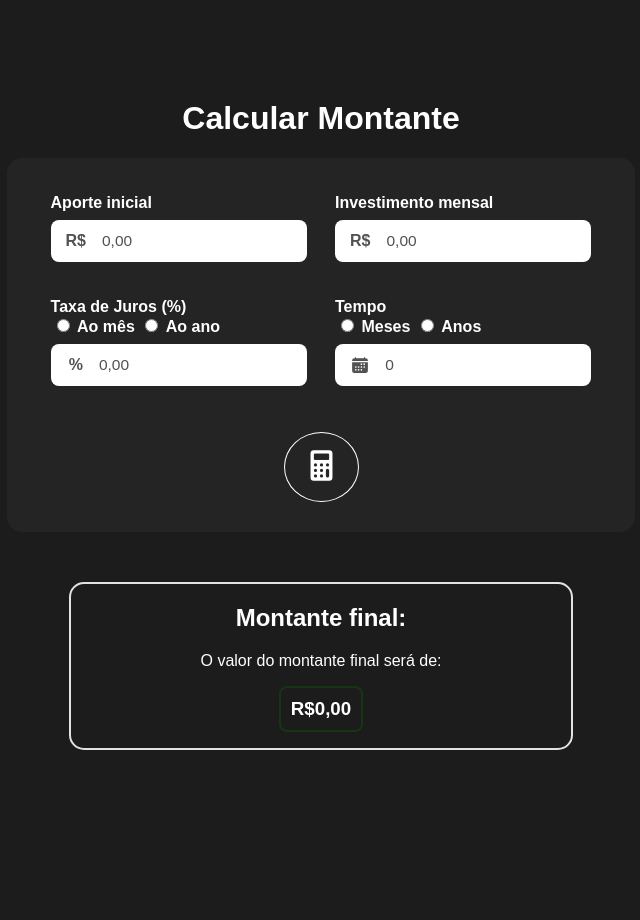
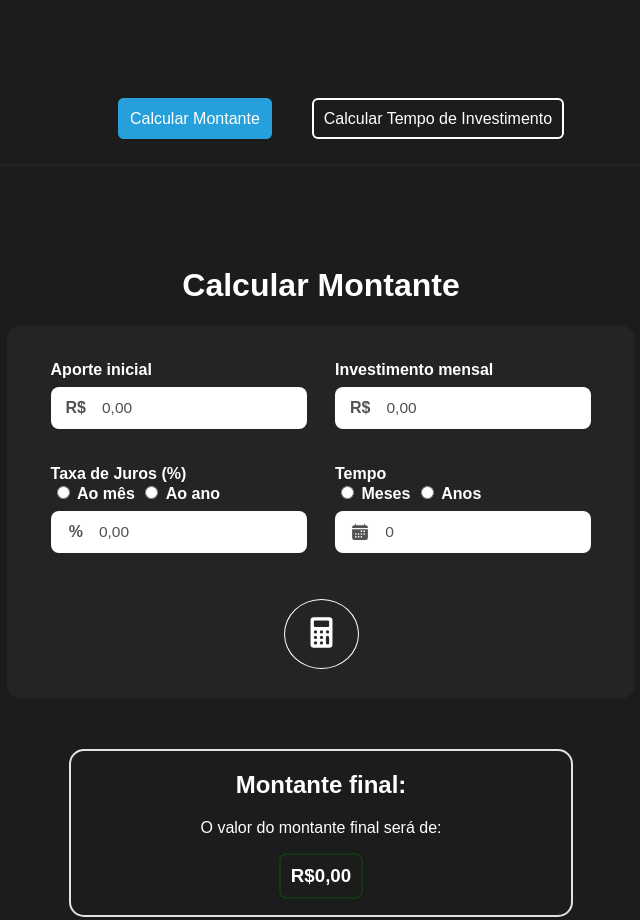
Before and after one commit to aleufi/CalculadoraFinanceira, a plain HTML site: page index.html in a window 1280 px wide. Shown: the whole page, without its empty margins (319-959 px from the left). Before the commit the page ends 850 px from the top, so only its background shows below. Drawn offline with nearby package versions, Linux system fonts and the light colour scheme.

Commit message:
added nav bar

```diff
--- a/index.html
+++ b/index.html
@@ -12,6 +12,13 @@
 
 
     <body>
+
+        <nav>
+            <ul>
+                <li><a href="index.html" id="botaoAtivo">Calcular Montante</a></li>
+                <li><a href="index2.html">Calcular Tempo de Investimento</a></li>
+            </ul>
+        </nav>
 
         <h1>Calcular Montante</h1>
 
--- a/style.css
+++ b/style.css
@@ -6,6 +6,50 @@ input::-webkit-inner-spin-button {
 
 *{
     font-family: sans-serif;
+}
+
+nav{
+   border-bottom: 3px solid #242424;
+}
+
+ul{
+    list-style: none;
+    display: flex;
+    flex-direction: row;
+    gap: 20px;
+    justify-content: center;
+}
+
+li{
+    padding: 10px;
+    margin-bottom: 10px;
+}
+
+a{
+    text-decoration: none;
+    color: white;
+    border: 2px solid white;
+    border-radius: 6px;
+    padding: 10px;
+
+    transition: background 0.2s, border 0.2s;
+}
+
+a:hover{
+    background-color: rgb(38, 160, 218);
+    border: 2px solid rgb(38, 160, 218);
+}
+
+#botaoAtivo{
+    background-color: rgb(38, 160, 218);
+    border: 2px solid rgb(38, 160, 218);
+
+    transition: background 0.2s, border 0.2s;
+}
+
+#botaoAtivo:hover{
+    background-color: rgb(23, 106, 145);
+    border: 2px solid rgb(23, 106, 145);
 }
 
 h1{
--- a/style2.css
+++ b/style2.css
@@ -13,6 +13,54 @@ h1{
     margin-top: 100px;
     text-align: center;
 }
+
+
+/* --------------------------------------------------- */
+
+
+nav{
+    border-bottom: 3px solid #242424;
+ }
+
+ ul{
+     list-style: none;
+     display: flex;
+     flex-direction: row;
+     gap: 20px;
+     justify-content: center;
+ }
+
+ li{
+     padding: 10px;
+     margin-bottom: 10px;
+ }
+
+ a{
+     text-decoration: none;
+     color: white;
+     border: 2px solid white;
+     border-radius: 6px;
+     padding: 10px;
+
+     transition: background 0.2s, border 0.2s;
+ }
+
+ a:hover{
+     background-color: rgb(38, 160, 218);
+     border: 2px solid rgb(38, 160, 218);
+ }
+
+ #botaoAtivo{
+     background-color: rgb(38, 160, 218);
+     border: 2px solid rgb(38, 160, 218);
+
+     transition: background 0.2s, border 0.2s;
+ }
+
+ #botaoAtivo:hover{
+     background-color: rgb(23, 106, 145);
+     border: 2px solid rgb(23, 106, 145);
+ }
 
 
 /* --------------------------------------------------- */
```
Also changed, not shown: index2.html (+7 -0 lines).
